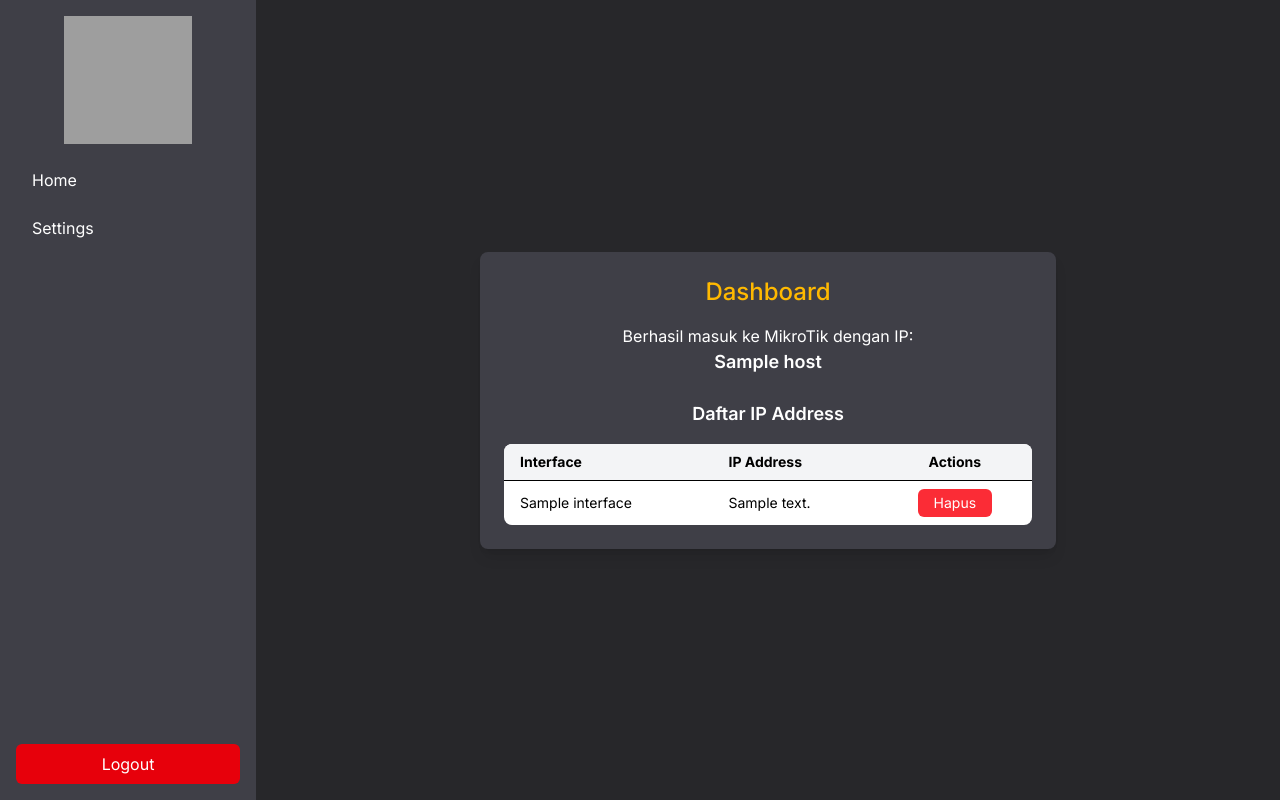
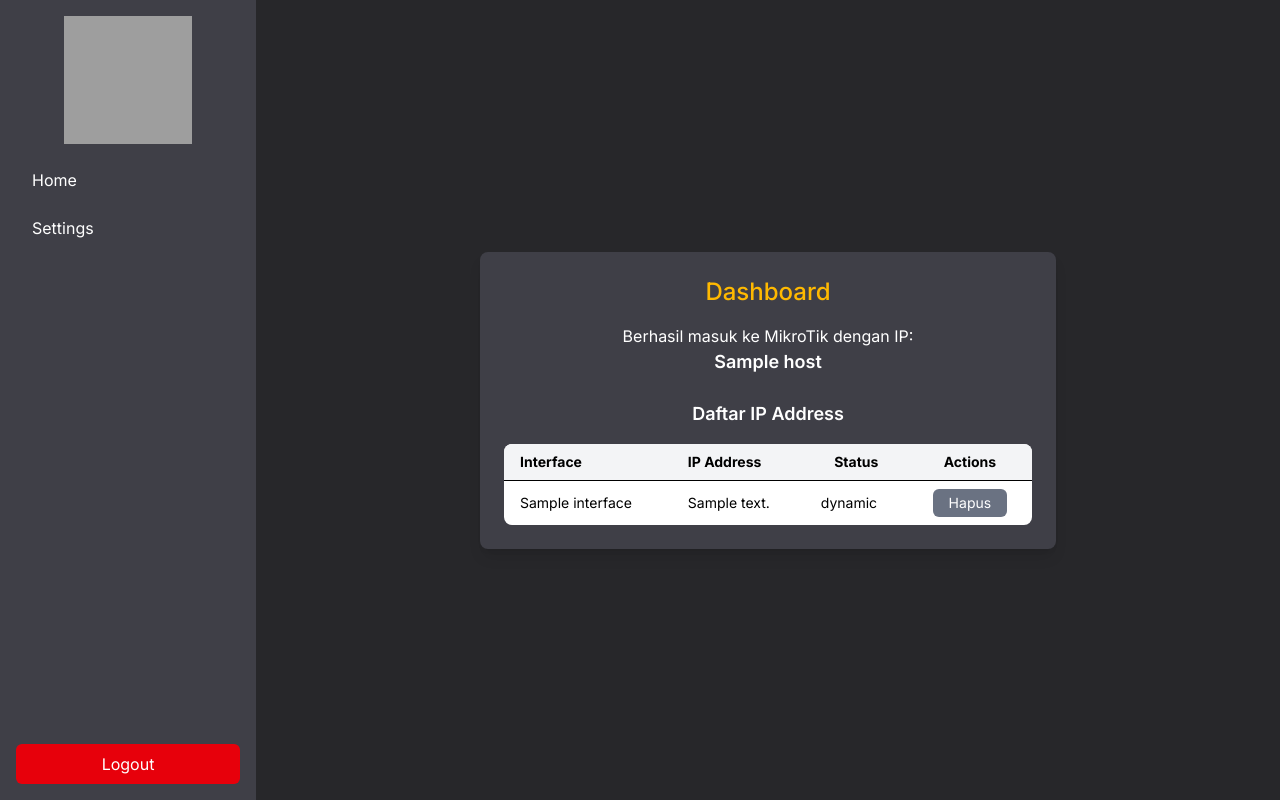
Before and after one commit to TuanBeliau/macintime, a Flask app: template templates/dashboard.html in a window 1280 px wide. Run offline with Flask 3, Linux system fonts and the light colour scheme; the template is opened without the code that fills it: most values are stand-ins (such as "Sample title", 1, 10 or a date in 2020); grey boxes are pictures that could not be loaded.

Commit message:
Update dashboard.html (penyesuaian, enggak ku copy paste semua)

```diff
--- a/templates/dashboard.html
+++ b/templates/dashboard.html
@@ -65,6 +65,7 @@
                         <tr>
                             <th class="px-2 sm:px-4 py-2 text-left text-sm">Interface</th>
                             <th class="px-2 sm:px-4 py-2 text-left text-sm">IP Address</th>
+                            <th class="px-2 sm:px-4 py-2 text-center text-sm">Status</th>
                             <th class="px-2 sm:px-4 py-2 text-center text-sm">Actions</th>
                         </tr>
                     </thead>
@@ -73,9 +74,11 @@
                         <tr class="border-t">
                             <td class="px-2 sm:px-4 py-2 text-sm">{{ ip.interface }}</td>
                             <td class="px-2 sm:px-4 py-2 text-sm">{{ ip.address }}</td>
-                            <td class="px-2 sm:px-4 py-2 text-center">
-                                <form action="{{ url_for('delete_ip_route', interface=ip.interface) }}" method="POST">
-                                    <button type="submit" class="bg-red-500 hover:bg-red-600 text-white px-2 sm:px-4 py-1 rounded-md text-sm transition-colors">
+                            <td class="px-2 sm:px-4 py-2 text-sm">{{ ip.status }}</td>
+                            <td class="px-2 sm:px-4 py-2 text-sm text-center">
+                                <form action="{{ url_for('delete_ip', id=ip.id) }}" method="POST">
+                                    <button type="submit" class="{% if ip.status == 'dynamic' %} bg-gray-500 hover:bg-gray-700v {% else %} bg-red-500 hover:bg-red-600 {% endif %} text-white px-4 py-1 rounded-md text-sm transition-colors"
+                                    {% if ip.status == "dynamic" %} disabled {% endif %}>
                                         Hapus
                                     </button>
                                 </form>
```
